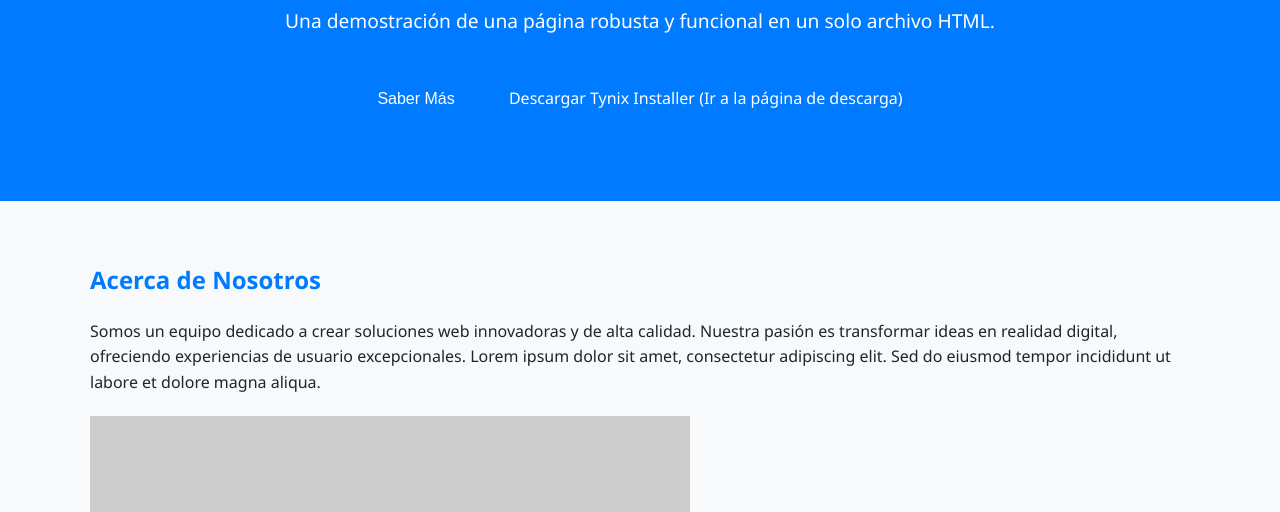
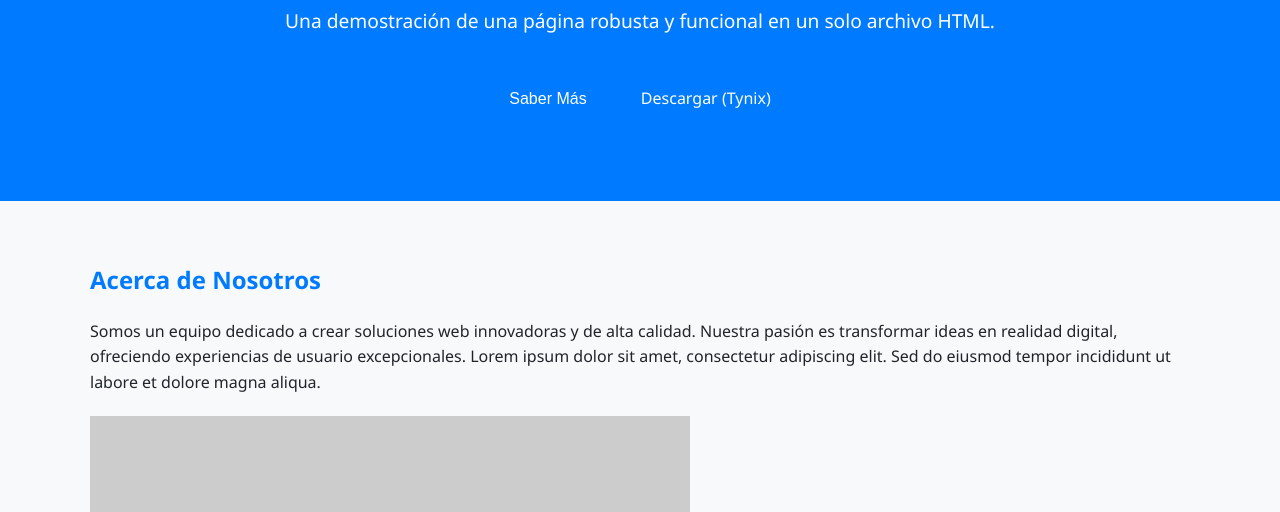
Before and after one commit to HackerBite/Page, a plain HTML site: page index.html in a window 1280 px wide. Shown: the part 288-800 px from the top of the page. Drawn offline with Linux system fonts and the light colour scheme; placeholder pictures from the web are drawn by us.

Commit message:
Actualización de index.html

```diff
--- a/index.html
+++ b/index.html
@@ -472,8 +472,8 @@
             <p>Una demostración de una página robusta y funcional en un solo archivo HTML.</p>
             <button class="btn" id="openModalBtn">Saber Más</button>
             <!-- BOTÓN DE DESCARGA AÑADIDO -->
-            <a href="https://github.com/HackerBite/Page/releases/tag/v1.0.0" class="btn" id="downloadTynixBtn" target="_blank" rel="noopener noreferrer" style="margin-left: 10px; margin-top: 10px;">
-                Descargar Tynix Installer (Ir a la página de descarga)
+            <a href="https://github.com/HackerBite/Page/commits/v1.0.0" class="btn" id="downloadTynixBtn" target="_blank" rel="noopener noreferrer" style="margin-left: 10px; margin-top: 10px;">
+                Descargar (Tynix)
             </a>
             <!-- FIN DEL BOTÓN DE DESCARGA -->
         </div>
```
